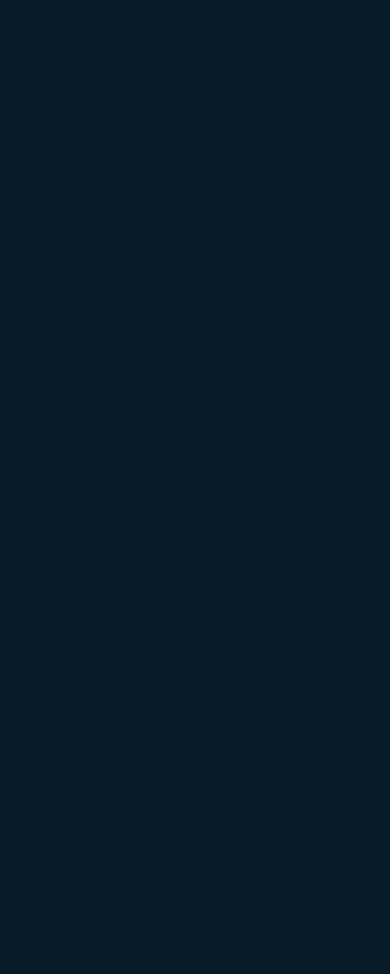
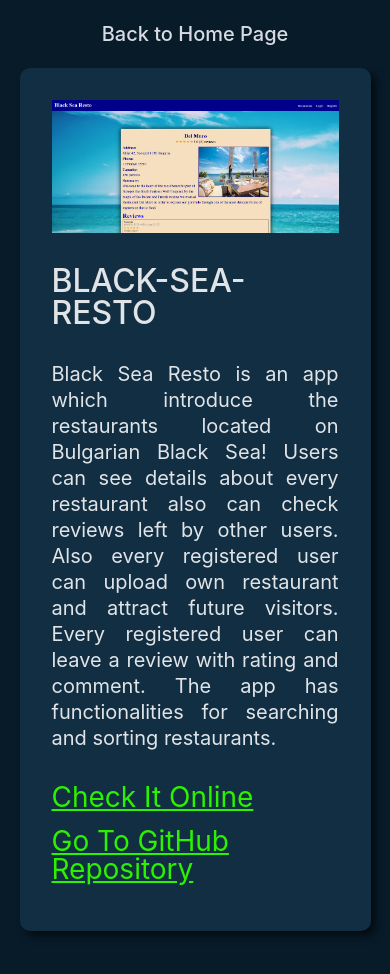
Before and after one commit to StanislavHrusanov/portfolio, a React (Vite) app: page /projects/black-sea-resto in a window 390 px wide. Before the commit this address had no page. Shown: the top 974 px of the page. Before the commit the page ends 844 px from the top, so only its background shows below. Built offline with nearby package versions, Linux system fonts and the light colour scheme.

Commit message:
Adding project details page with responsive design

```diff
--- a/src/App.jsx
+++ b/src/App.jsx
@@ -2,6 +2,7 @@ import { Routes, Route } from "react-router-dom";
 import styles from "./App.module.css";
 import Home from "./components/Home";
 import CertificateDetails from "./components/CertificateDetails";
+import ProjectDetails from "./components/ProjectDetails";
 
 function App() {
   return (
@@ -12,6 +13,7 @@ function App() {
           path="/certificates/:certificateTitle"
           element={<CertificateDetails />}
         />
+        <Route path="/projects/:projectTitle" element={<ProjectDetails />} />
       </Routes>
     </main>
   );
--- a/src/components/Home.jsx
+++ b/src/components/Home.jsx
@@ -25,7 +25,7 @@ export default function Home() {
   return (
     <section className={styles.home}>
       <NavBar />
-      <div className={styles.about}>
+      <div id="about" className={styles.about}>
         <div className={styles.profileImg}>
           <img src={profileImg} alt="profileImage" />
         </div>
@@ -48,7 +48,7 @@ export default function Home() {
         </div>
       </div>
 
-      <div className={styles.mySkills}>
+      <div id="skills" className={styles.mySkills}>
         <h2>My Skills</h2>
         <div className={styles.skills}>
           {skills.map((skill) => (
@@ -59,7 +59,7 @@ export default function Home() {
           ))}
         </div>
       </div>
-      <div className={styles.education}>
+      <div id="education" className={styles.education}>
         <h2>Education</h2>
         <div className={styles.courses}>
           {courses.map((course) => (
@@ -70,7 +70,7 @@ export default function Home() {
           ))}
         </div>
       </div>
-      <div className={styles.certificates}>
+      <div id="certificates" className={styles.certificates}>
         <h2>Certificates</h2>
         <div className={styles.certificatesContainer}>
           {certificates.map((certificate) => (
@@ -88,11 +88,15 @@ export default function Home() {
           ))}
         </div>
       </div>
-      <div className={styles.myProjects}>
+      <div id="projects" className={styles.myProjects}>
         <h2>Projects</h2>
         <div className={styles.projects}>
           {projects.map((project) => (
-            <Link key={project.title} className={styles.project}>
+            <Link
+              to={`/projects/${project.title}`}
+              key={project.title}
+              className={styles.project}
+            >
               <img
                 src={`/images/projects/${project.image}`}
                 alt={project.title}
--- a/src/components/Home.module.css
+++ b/src/components/Home.module.css
@@ -4,8 +4,8 @@
   align-items: center;
   justify-content: center;
   width: 100%;
-  padding-top: 3.5rem;
-  padding-bottom: 3.5rem;
+  padding-top: 4.25rem;
+  padding-bottom: 4.25rem;
 }
 
 .about {
--- /dev/null
+++ b/src/components/ProjectDetails.jsx
@@ -0,0 +1,33 @@
+import { useState, useEffect } from "react";
+import { useParams } from "react-router-dom";
+import projectsCollection from "../data/projects.json";
+
+import styles from "./ProjectDetails.module.css";
+import BackToHomePage from "./BackToHomePage";
+
+export default function ProjectDetails() {
+  const [project, setProject] = useState({});
+  const { projectTitle } = useParams();
+
+  useEffect(() => {
+    const projectDetails = projectsCollection.find(
+      (p) => p.title === projectTitle
+    );
+    setProject(projectDetails);
+  }, [projectTitle]);
+
+  return (
+    <div className={styles.projectDetailsPage}>
+      <BackToHomePage />
+      <div className={styles.projectContainer}>
+        <img src={`/images/projects/${project.image}`} alt="" />
+        <div className={styles.projectInfo}>
+          <h3>{project.title}</h3>
+          <p>{project.info}</p>
+          {project.hostedAt && <a href={project.hostedAt}>Check It Online</a>}
+          <a href={project.gitHub}>Go to GitHub Repository</a>
+        </div>
+      </div>
+    </div>
+  );
+}
--- /dev/null
+++ b/src/components/ProjectDetails.module.css
@@ -0,0 +1,52 @@
+.projectDetailsPage {
+  display: flex;
+  flex-direction: column;
+  align-items: center;
+  justify-content: center;
+  width: 100%;
+}
+
+.projectContainer {
+  display: flex;
+  flex-direction: column;
+  align-items: center;
+  justify-content: center;
+  width: 80%;
+  margin-top: 4.25rem;
+  margin-bottom: 4.25rem;
+  padding: 2rem 2rem;
+  width: 90%;
+  background-color: #122e43;
+  border-radius: 10px;
+  -webkit-box-shadow: 5px 5px 10px -1px rgba(0, 0, 0, 0.7);
+  -moz-box-shadow: 5px 5px 10px -1px rgba(0, 0, 0, 0.7);
+  box-shadow: 5px 5px 10px -1px rgba(0, 0, 0, 0.7);
+}
+
+.projectContainer img {
+  width: 100%;
+  margin-bottom: 2rem;
+}
+
+.projectContainer h3 {
+  margin-bottom: 2rem;
+  font-size: 2rem;
+  font-weight: 500;
+  text-transform: uppercase;
+}
+
+.projectContainer p {
+  margin-bottom: 2rem;
+  font-size: 1.25rem;
+  line-height: 1.3;
+  text-align: justify;
+}
+
+.projectContainer a {
+  display: block;
+  margin-bottom: 1rem;
+  font-size: 1.75rem;
+  text-transform: capitalize;
+  color: #2cf100;
+  cursor: pointer;
+}
--- a/src/main.jsx
+++ b/src/main.jsx
@@ -3,10 +3,12 @@ import { createRoot } from "react-dom/client";
 import { BrowserRouter } from "react-router-dom";
 import "./index.css";
 import App from "./App.jsx";
+import ScrollToTop from "./components/ScrollToTop.jsx";
 
 createRoot(document.getElementById("root")).render(
   <StrictMode>
     <BrowserRouter>
+      <ScrollToTop />
       <App />
     </BrowserRouter>
   </StrictMode>
```
